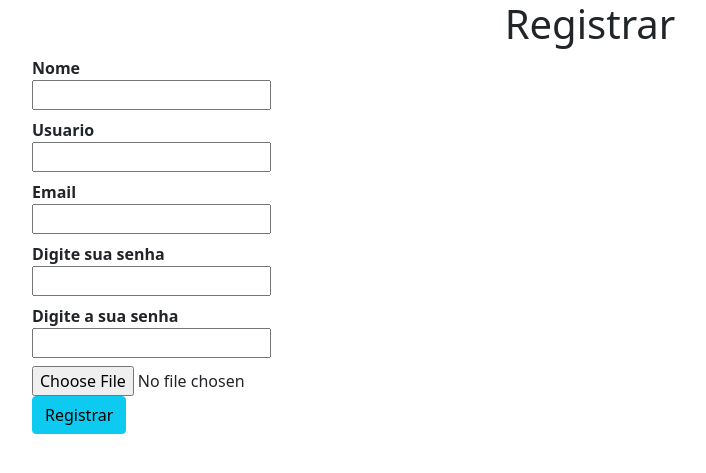
After one commit to Jadson-Jose/Minha-loja, a Flask app: page /registrar in a window 1280 px wide. The commit adds this page. Shown: the top 473 px of the page, without its empty margins (50-756 px from the left). Run offline with Flask 3, Linux system fonts and the light colour scheme; some libraries are stand-ins or nearby versions.

Commit message:
Criando a página de registro
Criação da página de registros com o form validation do flask

```diff
--- a/loja/__init__.py
+++ b/loja/__init__.py
@@ -12,4 +12,4 @@ app.config["SQLALCHEMY_DATABASE_URI"] = "sqlite:///minhaloja.db"
 db.init_app(app)
 
 
-from loja import rotas
+from loja.admin import rotas
--- /dev/null
+++ b/loja/admin/formulario.py
@@ -0,0 +1,12 @@
+from wtforms import Form, BooleanField, StringField, PasswordField, validators
+
+
+class RegistrationForm(Form):
+    nome = StringField('Nome', [validators.Length(min=4, max=25)])
+    usuario = StringField('Usuario', [validators.Length(min=4, max=25)])
+    email = StringField('Email', [validators.Length(min=6, max=35)])
+    senha = PasswordField('Digite sua senha', [
+        validators.DataRequired(),
+        validators.EqualTo('Confirmar senha', message='Sua senha e confirmacao nao sao iguais.')
+    ])
+    confirmacao = PasswordField('Digite a sua senha')
--- /dev/null
+++ b/loja/admin/rotas.py
@@ -0,0 +1,23 @@
+from contextlib import _RedirectStream
+
+
+from flask import render_template, session, request, url_for,flash
+from loja import app, db
+from loja.admin.formulario import RegistrationForm
+
+
+@app.route('/')
+def home():
+    return "Seja bem vindo ao sistema em flask."
+
+
+@app.route('/registrar', methods=['GET', 'POST'])
+def registrar():
+    form = RegistrationForm(request.form)
+    if request.method == 'POST' and form.validate():
+        # user = User(form.username.data, form.email.data,
+        # form.password.data)
+        # db_session.add(user)
+        flash('Obrigado por se registrar.')
+        return _RedirectStream(url_for('login'))
+    return render_template('admin/registrar.html', form=form, title="Pagina de registros")
--- a/loja/rotas.py
+++ /dev/null
@@ -1,6 +0,0 @@
-from flask import render_template, session, request, url_for
-from loja import app, db
-
-@app.route('/')
-def home():
-    return "Seja bem vindo ao sistema em flask."
--- /dev/null
+++ b/loja/templates/_formulario_ajuda.html
@@ -0,0 +1,12 @@
+{% macro render_field(field) %}
+<dt>{{ field.label }}
+<dd>{{ field(**kwargs)|safe }}
+    {% if field.errors %}
+    <ul class=errors>
+        {% for error in field.errors %}
+        <li>{{ error }}</li>
+        {% endfor %}
+    </ul>
+    {% endif %}
+</dd>
+{% endmacro %}
--- /dev/null
+++ b/loja/templates/admin/registrar.html
@@ -0,0 +1,19 @@
+{% extends "layouts.html" %}
+
+{% block content %}
+<div class="text-center h1">Registrar</div>
+<div class="container">
+    {% from "_formulario_ajuda.html" import render_field %}
+    <form method="post" enctype="multipart/form-data">
+        <div>
+            {{ render_field(form.nome) }}
+            {{ render_field(form.usuario) }}
+            {{ render_field(form.email) }}
+            {{ render_field(form.senha) }}
+            {{ render_field(form.confirmacao) }}
+            <input type="file" name="photo">
+        </div>
+        <p><input type=submit value="Registrar" class="btn btn-info"></p>
+    </form>
+</div>
+{% endblock content %}
--- a/templates/layouts.html
+++ b/loja/templates/layouts.html
@@ -14,7 +14,12 @@
 </head>
 
 <body>
-    <h1>Hello, world!</h1>
+
+    {% block content %}
+
+
+
+    {% endblock content %}
 
 
     <script src="https://cdn.jsdelivr.net/npm/bootstrap@5.0.2/dist/js/bootstrap.bundle.min.js"
```
Also changed, not shown: loja/admin/__init.py (added), loja/static/css/cdn.jsdelivr.net_npm_bootstrap@5.0.2_dist_css_bootstrap.min.css (renamed from static/css/cdn.jsdelivr.net_npm_bootstrap@5.0.2_dist_css_bootstrap.min.css), loja/static/js/cdn.jsdelivr.net_npm_bootstrap@5.0.2_dist_js_bootstrap.bundle.min.js (renamed from static/js/cdn.jsdelivr.net_npm_bootstrap@5.0.2_dist_js_bootstrap.bundle.min.js).
